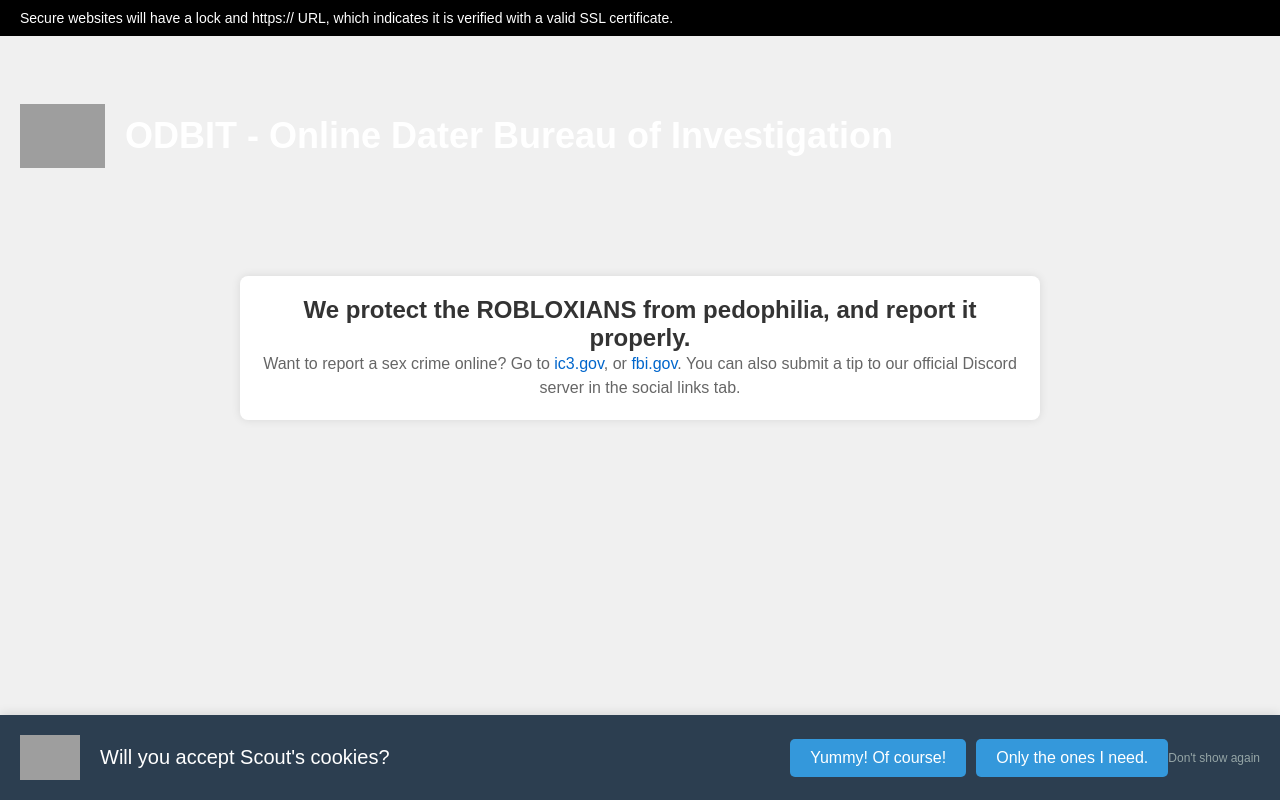
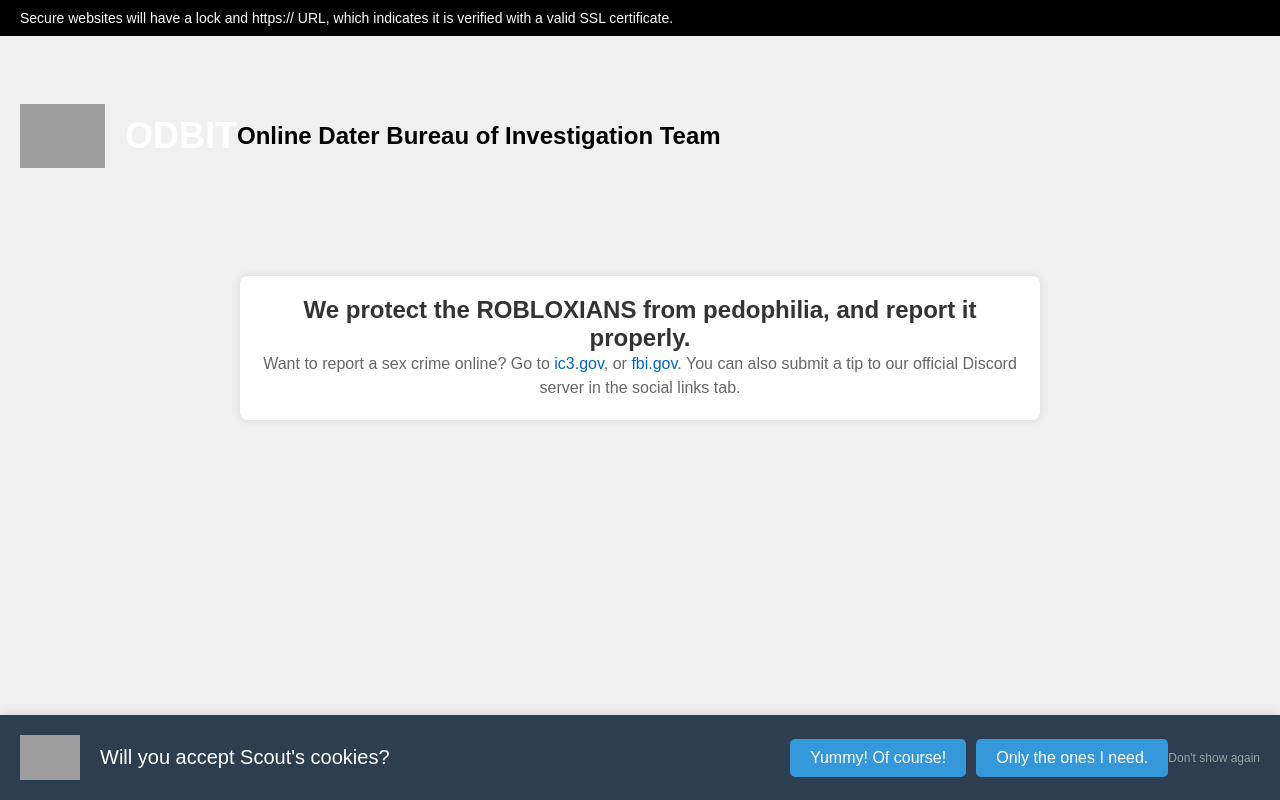
Before and after one commit to officialODBIT/odbitnew, a plain HTML site: page index.html in a window 1280 px wide. Drawn offline with Linux system fonts and the light colour scheme; grey boxes are pictures that could not be loaded.

Commit message:
Update index.html

```diff
--- a/index.html
+++ b/index.html
@@ -147,7 +147,8 @@
     <!-- Official Site Info Banner -->
     <div class="official-site-banner">
         <img src="https://i.imgur.com/HQngfMQ.png" alt="ODBIT Logo" class="logo">
-        <h1>ODBIT - Online Dater Bureau of Investigation</h1>
+        <h1>ODBIT</h1>
+        <h2>Online Dater Bureau of Investigation Team</h2>
     </div>
 
     <!-- Main Homepage Section -->
```
